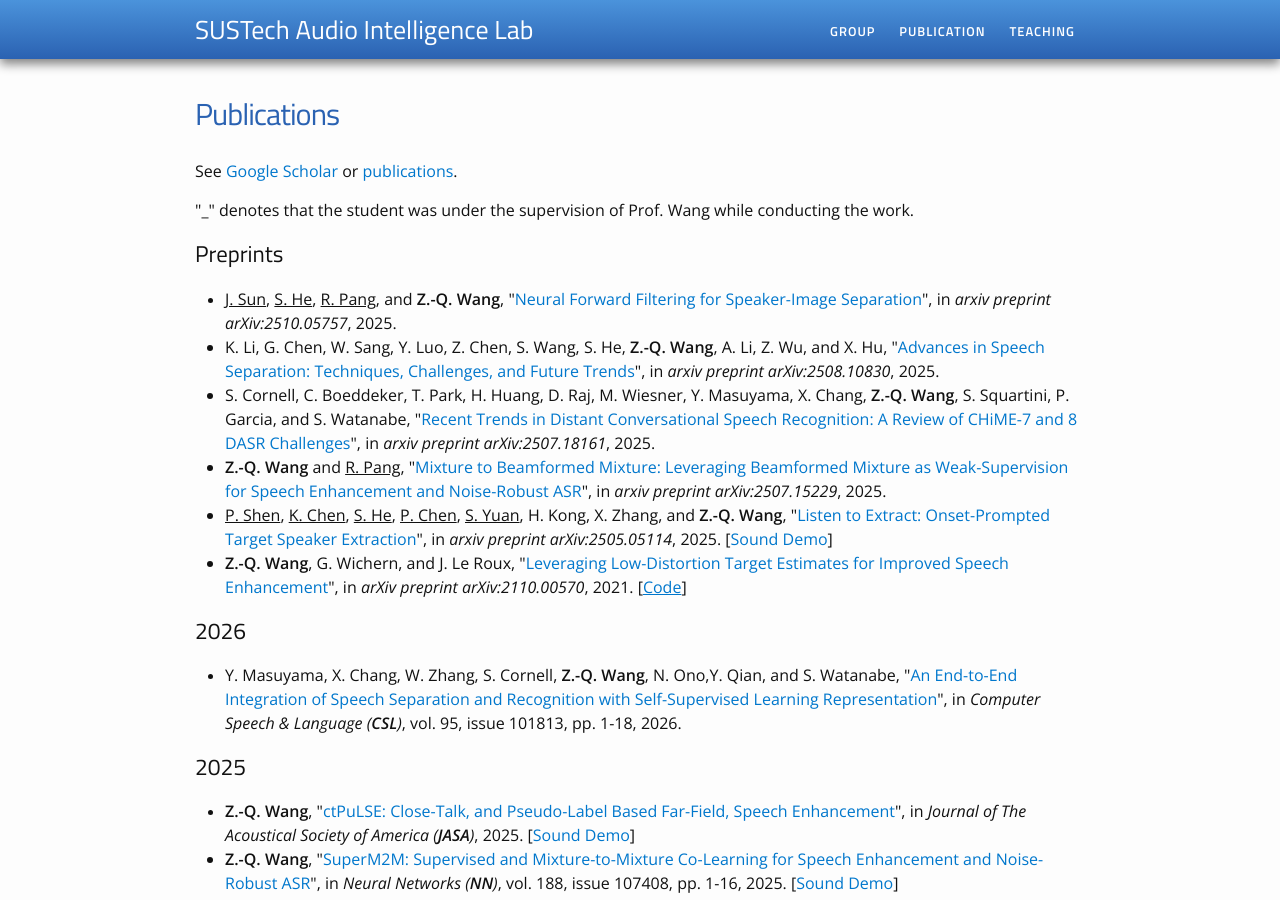
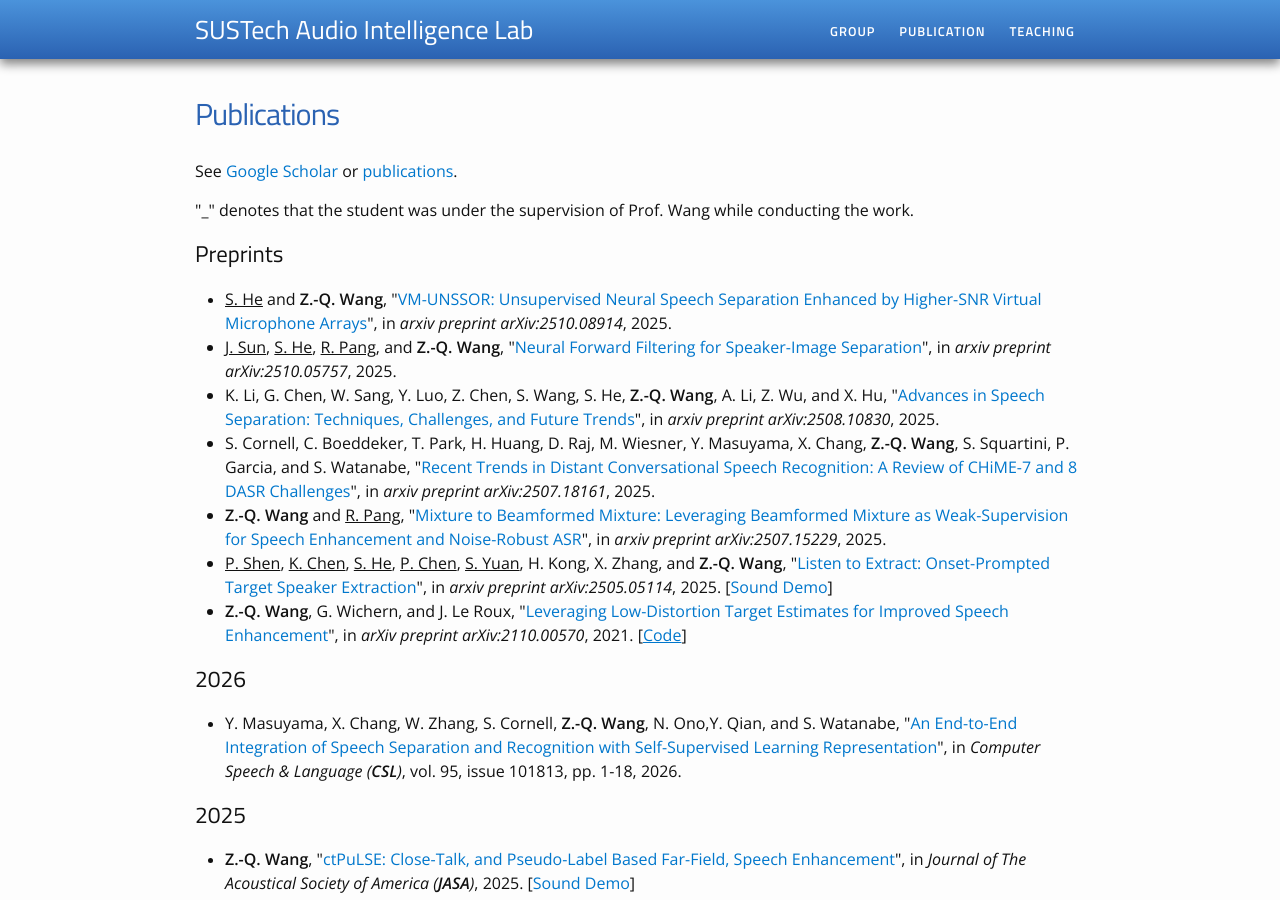
Before and after one commit to sustechailab/sustechailab.github.io, a Jekyll site: the page publication.html, which Jekyll copies as it is, in a window 1280 px wide and 900 px high. Built offline with Jekyll 4.4.1, drawn with Linux system fonts in a browser that asks for light colours.

Commit message:
Initial commit

```diff
--- a/publication.html
+++ b/publication.html
@@ -83,6 +83,10 @@
 <h2>Preprints</h2>
 <ul>
     <p class="STYLE1" align="justify"><font style="font-size: 12pt">
+
+    <li>
+    <u>S. He</u> and <strong>Z.-Q. Wang</strong>, "<a href="https://arxiv.org/abs/2510.08914" target="view_window">VM-UNSSOR: Unsupervised Neural Speech Separation Enhanced by Higher-SNR Virtual Microphone Arrays</a>", in <i>arxiv preprint arXiv:2510.08914</i>, 2025.
+    </li>
 
     <li>
     <u>J. Sun</u>, <u>S. He</u>, <u>R. Pang</u>, and <strong>Z.-Q. Wang</strong>, "<a href="https://arxiv.org/abs/2510.05757" target="view_window">Neural Forward Filtering for Speaker-Image Separation</a>", in <i>arxiv preprint arXiv:2510.05757</i>, 2025.
```
Also changed, not shown: 3 other files.
